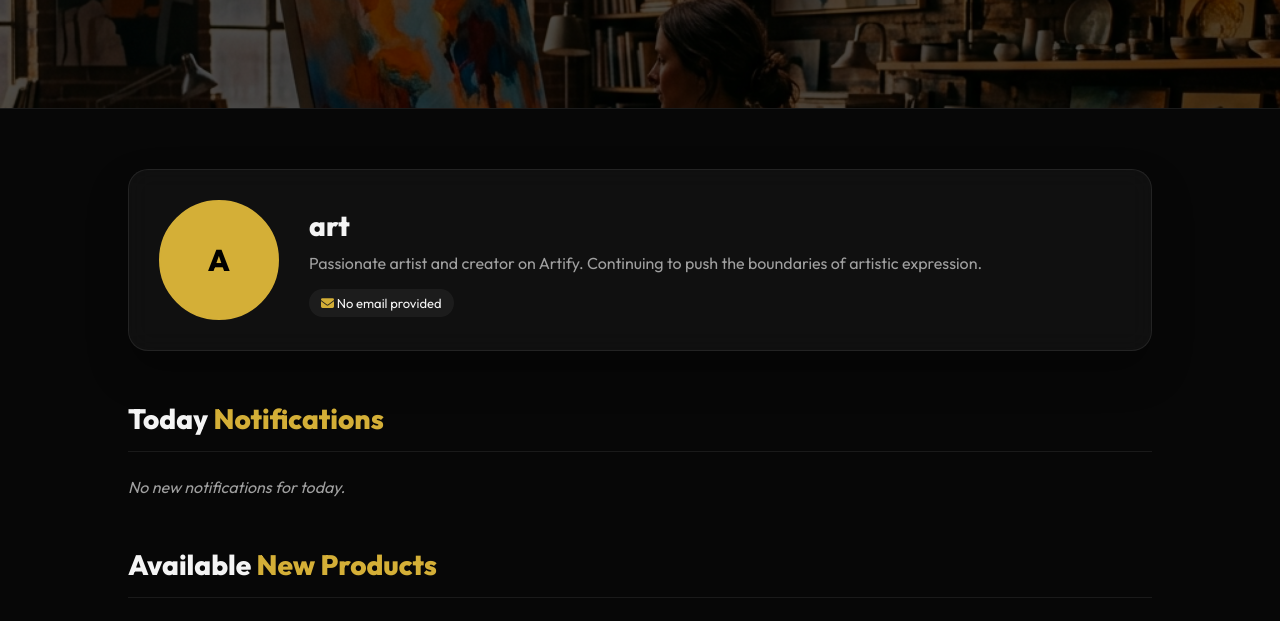
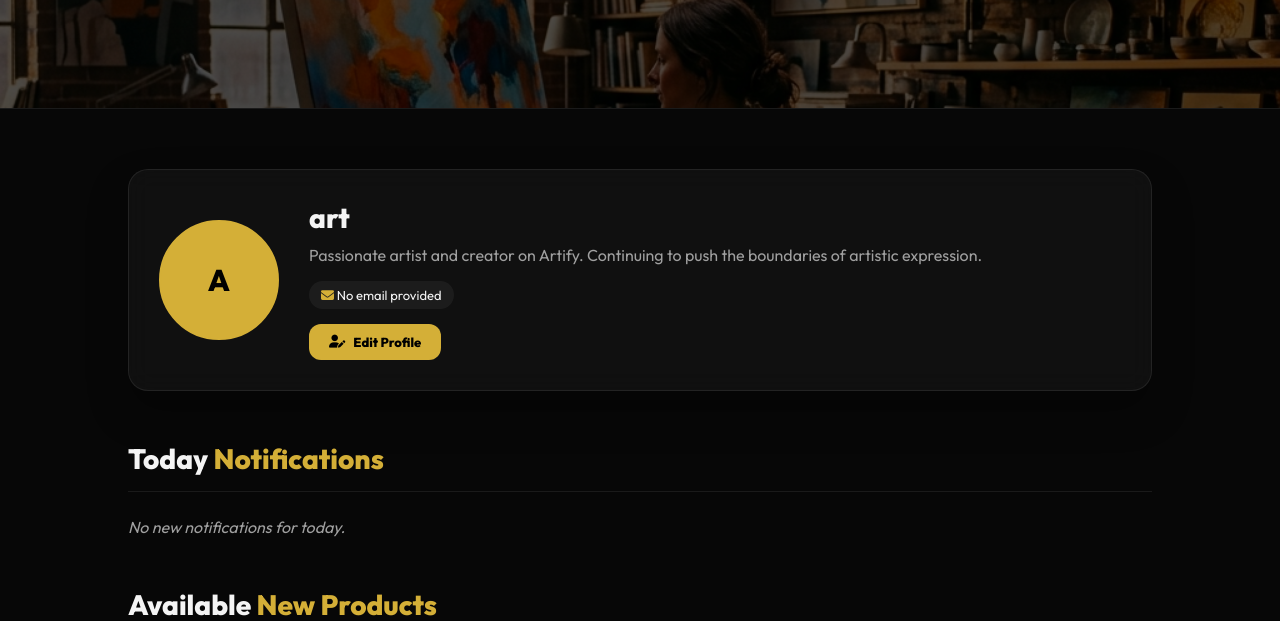
Before and after one commit to gayathrim06/Artify, a Django app: page /seller/ in a window 1280 px wide. Shown: the part 291-912 px from the top of the page. Run offline with Django 5.2, Linux system fonts and the light colour scheme; a user stored in the database is signed in; data comes from the database, SQL or seed files in the repository; data that the repository does not hold is empty.

Commit message:
Show seller profile picture and add Edit Profile button on dashboard

```diff
--- a/templates/users/seller_dashboard.html
+++ b/templates/users/seller_dashboard.html
@@ -271,8 +271,12 @@
         <!-- ABOUT AUTHOR -->
         <section class="portfolio-card">
             <!-- Checking if the user uploaded a profile pic, else fallback -->
-            <div class="profile-img" style="display: flex; align-items: center; justify-content: center; font-size: 30px; font-weight: 800; color: #000; background: var(--primary);">
-                {{ user.username|make_list|first|upper }}
+            <div class="profile-img" style="display: flex; align-items: center; justify-content: center; font-size: 30px; font-weight: 800; color: #000; background: var(--primary); overflow: hidden;">
+                {% if profile and profile.profile_pic %}
+                    <img src="{{ profile.profile_pic.url }}" style="width: 100%; height: 100%; object-fit: cover;">
+                {% else %}
+                    {{ request.user.username|make_list|first|upper }}
+                {% endif %}
             </div>
             <div class="profile-info">
                 <h2>{{ request.user.get_full_name|default:request.user.username }}</h2>
@@ -284,6 +288,11 @@
                     {% endif %}
                 </p>
                 <span class="contact-badge"><i class="fa fa-envelope" style="color:var(--primary)"></i> {{ request.user.email|default:"No email provided" }}</span>
+                <div style="margin-top: 20px;">
+                    <a href="{% url 'gallery:edit_profile' %}" class="btn-add" style="font-size: 13px; padding: 10px 20px; display: inline-flex; align-items: center; gap: 8px; text-decoration: none;">
+                        <i class="fa fa-user-edit"></i> Edit Profile
+                    </a>
+                </div>
             </div>
         </section>
 
```
